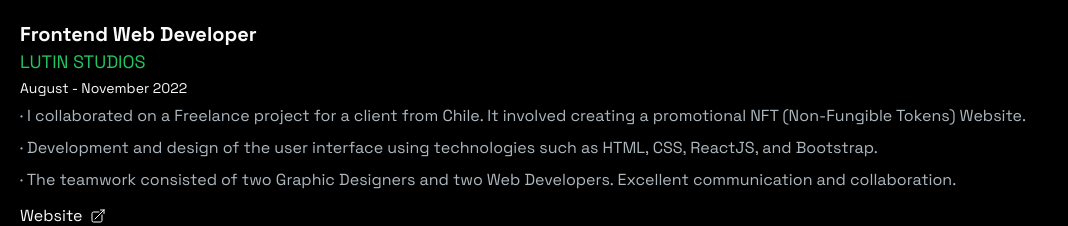
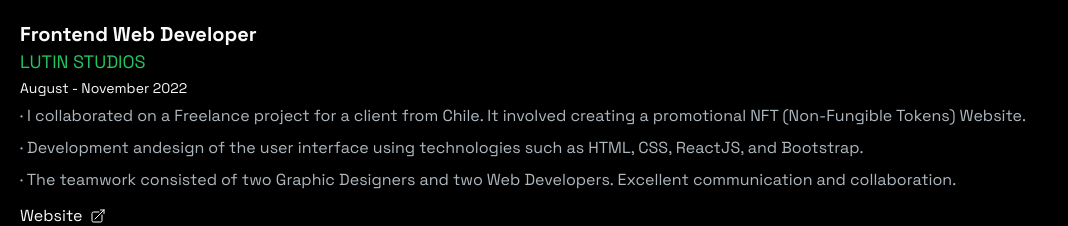
Before and after one commit to MateoDonino/porfolio-nextjs-en, a Next.js app: page / in a window 1280 px wide. Shown: the part 1140-1366 px from the top of the page, without its empty margins (0-1068 px from the left). Built offline with nearby package versions, Linux system fonts and the light colour scheme.

Commit message:
Update Experience.tsx

```diff
--- a/components/Experience.tsx
+++ b/components/Experience.tsx
@@ -55,7 +55,7 @@ export default function Experience() {
                   Tokens) Website.
                 </p>
                 <p className="mt-2">
-                  · Development and design of the user interface using
+                  · Development andesign of the user interface using
                   technologies such as HTML, CSS, ReactJS, and Bootstrap.
                 </p>
                 <p className="mt-2">
```
